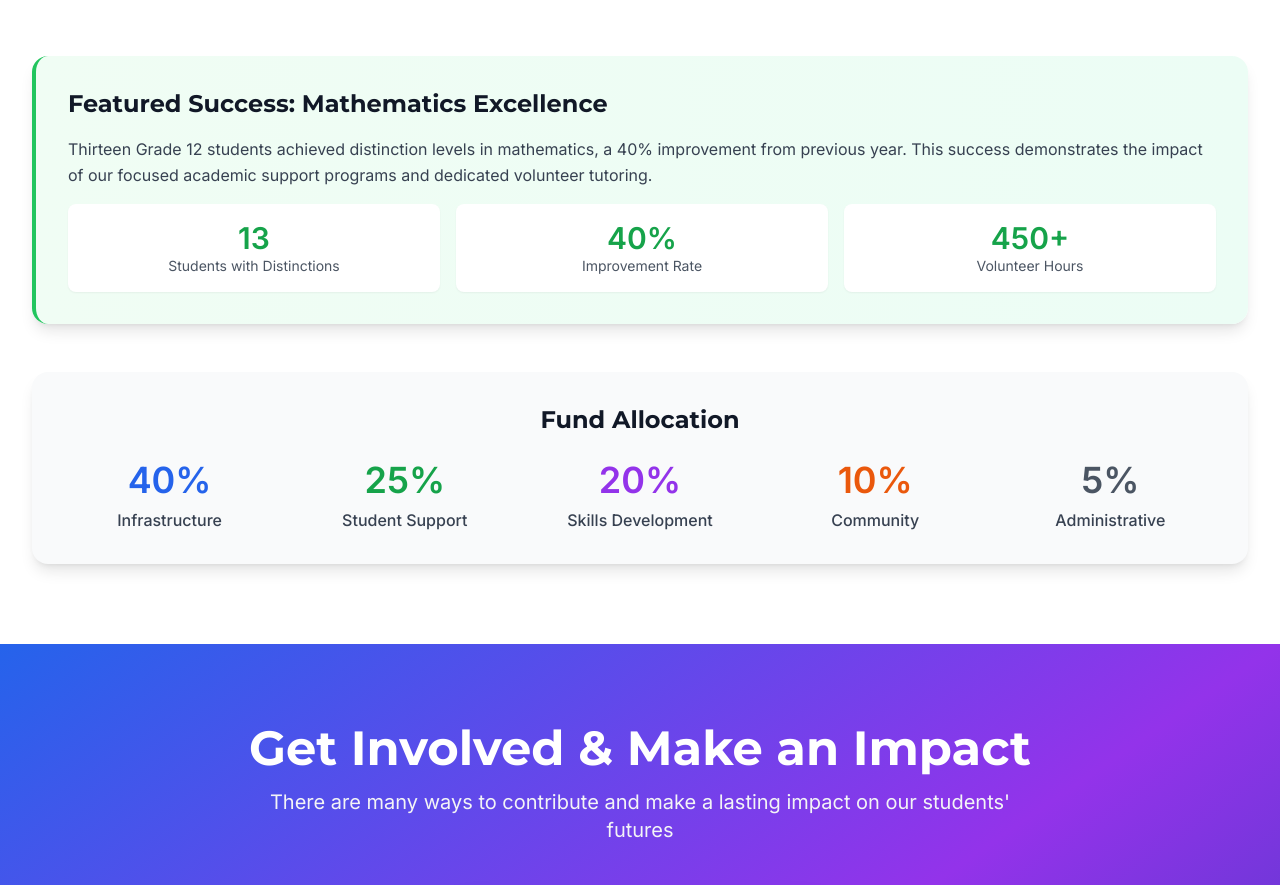
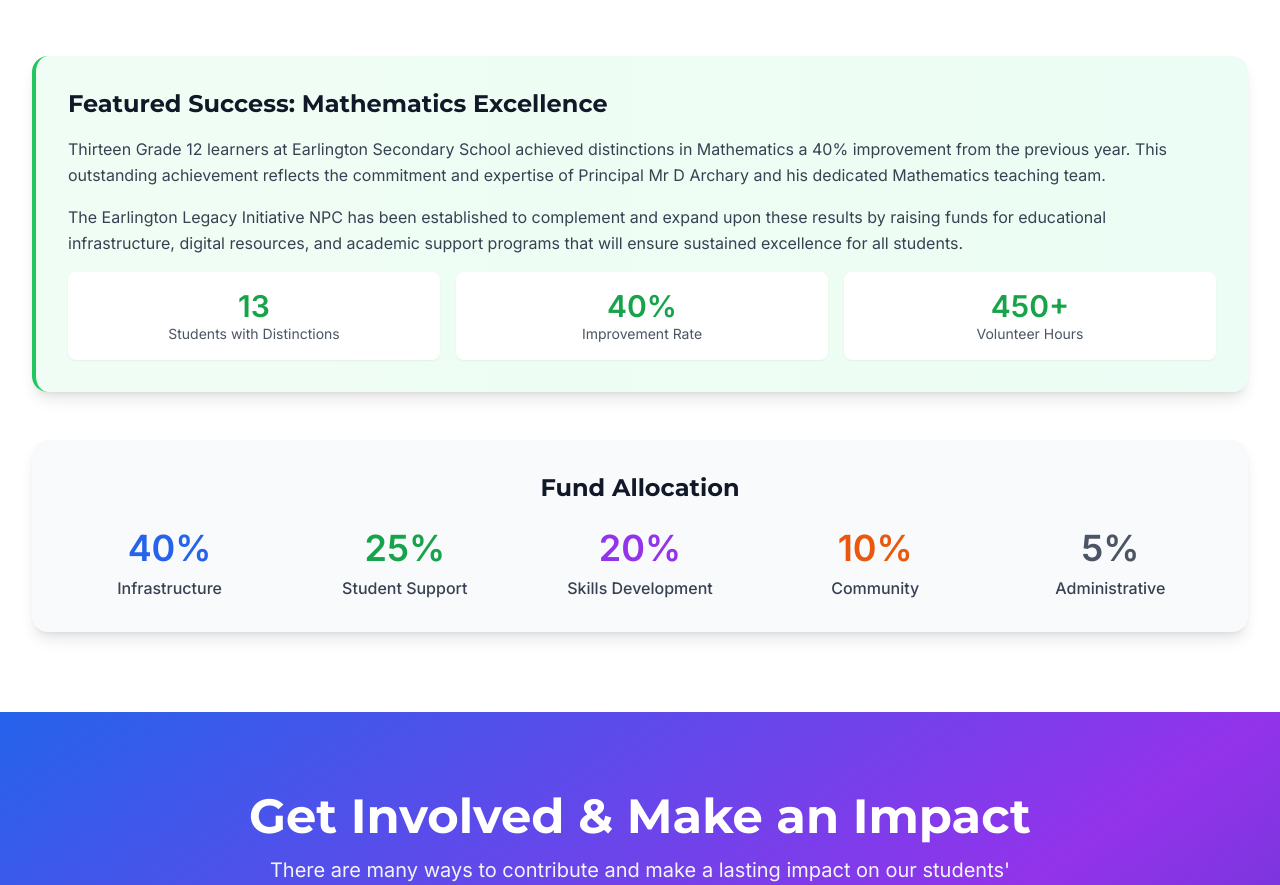
Before and after one commit to Timrex800/Earlington_Legacy_Initiative, a React (Vite) app: page / in a window 1280 px wide. Shown: the part 5960-6845 px from the top of the page. Built offline with nearby package versions, Linux system fonts and the light colour scheme.

Commit message:
Update Featured Success section with Mathematics Excellence details

```diff
--- a/src/components/sections/ImpactTransparency.tsx
+++ b/src/components/sections/ImpactTransparency.tsx
@@ -15,7 +15,10 @@ export default function ImpactTransparency() {
         <div className="bg-gradient-to-r from-green-50 to-emerald-50 p-8 rounded-2xl shadow-lg mb-12 border-l-4 border-green-500">
           <h3 className="text-2xl font-bold text-gray-900 mb-4">Featured Success: Mathematics Excellence</h3>
           <p className="text-gray-700 leading-relaxed mb-4">
-            Thirteen Grade 12 students achieved distinction levels in mathematics, a 40% improvement from previous year. This success demonstrates the impact of our focused academic support programs and dedicated volunteer tutoring.
+            Thirteen Grade 12 learners at Earlington Secondary School achieved distinctions in Mathematics a 40% improvement from the previous year. This outstanding achievement reflects the commitment and expertise of Principal Mr D Archary and his dedicated Mathematics teaching team.
+          </p>
+          <p className="text-gray-700 leading-relaxed mb-4">
+            The Earlington Legacy Initiative NPC has been established to complement and expand upon these results by raising funds for educational infrastructure, digital resources, and academic support programs that will ensure sustained excellence for all students.
           </p>
           <div className="grid sm:grid-cols-3 gap-4">
             <div className="bg-white p-4 rounded-lg text-center shadow-sm">
```
